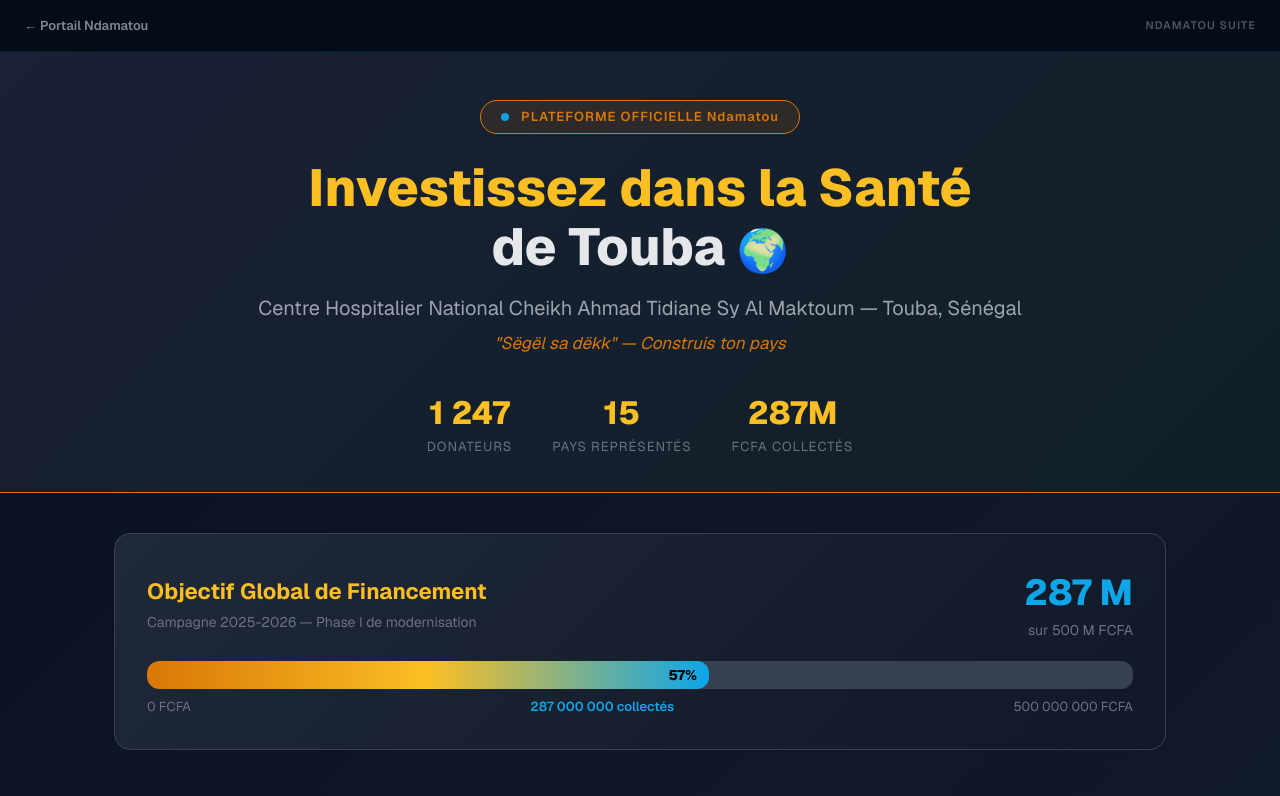
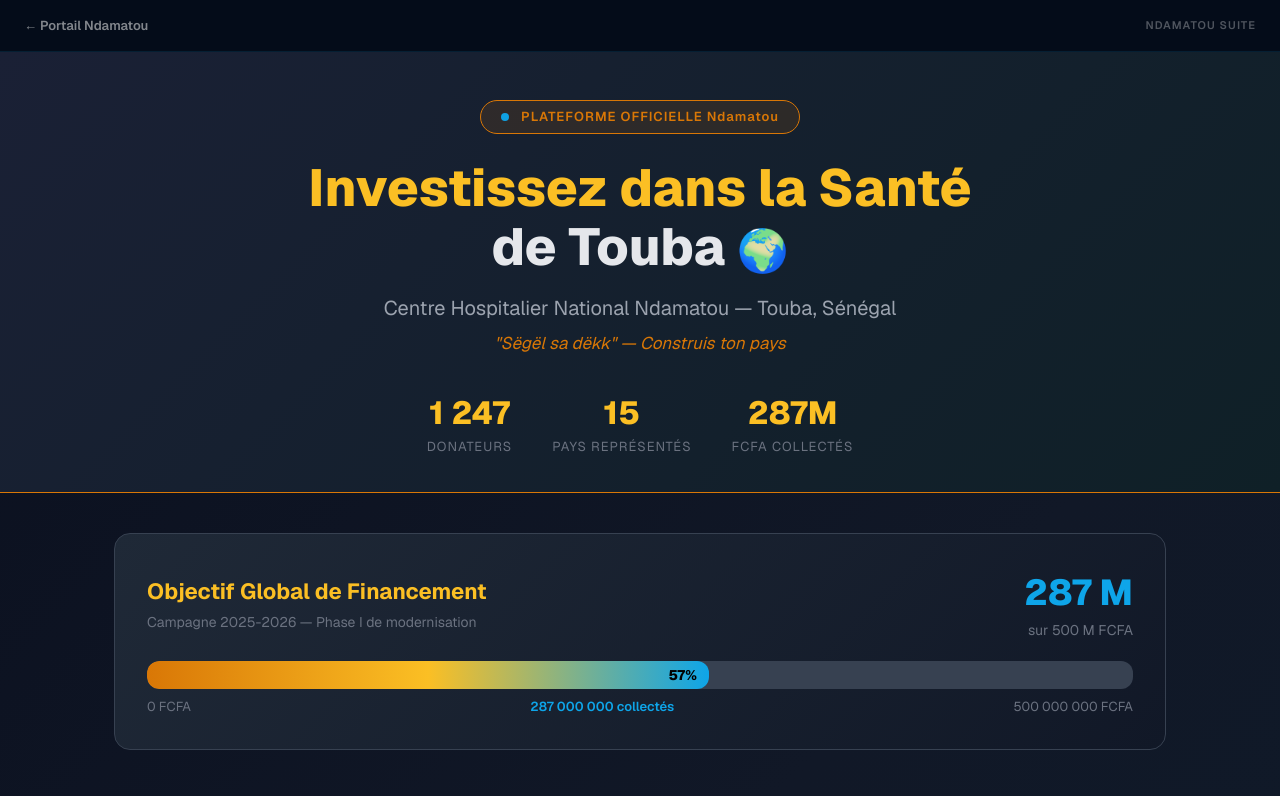
Before and after one commit to mamadouelimanewane/hopital, a Next.js app in the folder hopital-suite/: page /don-financement in a window 1280 px wide. Shown: the top 796 px of the page. Built offline with nearby package versions, Linux system fonts and the light colour scheme.

Commit message:
fix: rename hospital in Don & Diaspora subtitle to Ndamatou

```diff
--- a/hopital-suite/app/don-financement/page.tsx
+++ b/hopital-suite/app/don-financement/page.tsx
@@ -77,7 +77,7 @@ export default function DonFinancement() {
             <span style={{ fontSize: "0.8em" }}>🌍</span>
           </h1>
           <p style={{ fontSize: 20, color: "#9ca3af", marginBottom: 8 }}>
-            Centre Hospitalier National Cheikh Ahmad Tidiane Sy Al Maktoum — Touba, Sénégal
+            Centre Hospitalier National Ndamatou — Touba, Sénégal
           </p>
           <p style={{ fontSize: 17, color: "#d97706", fontStyle: "italic", marginBottom: 32 }}>
             "Sëgël sa dëkk" — Construis ton pays
```
